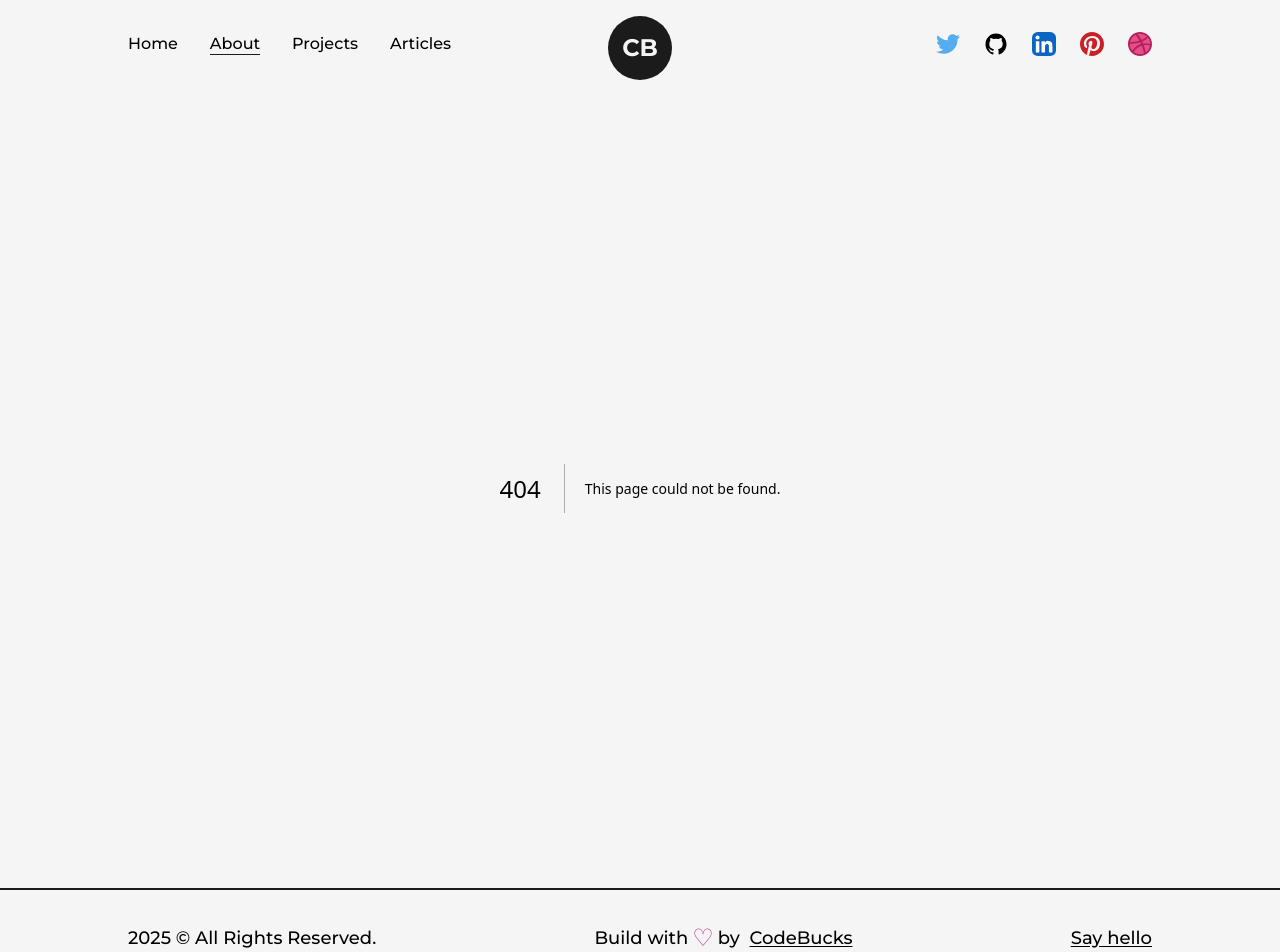
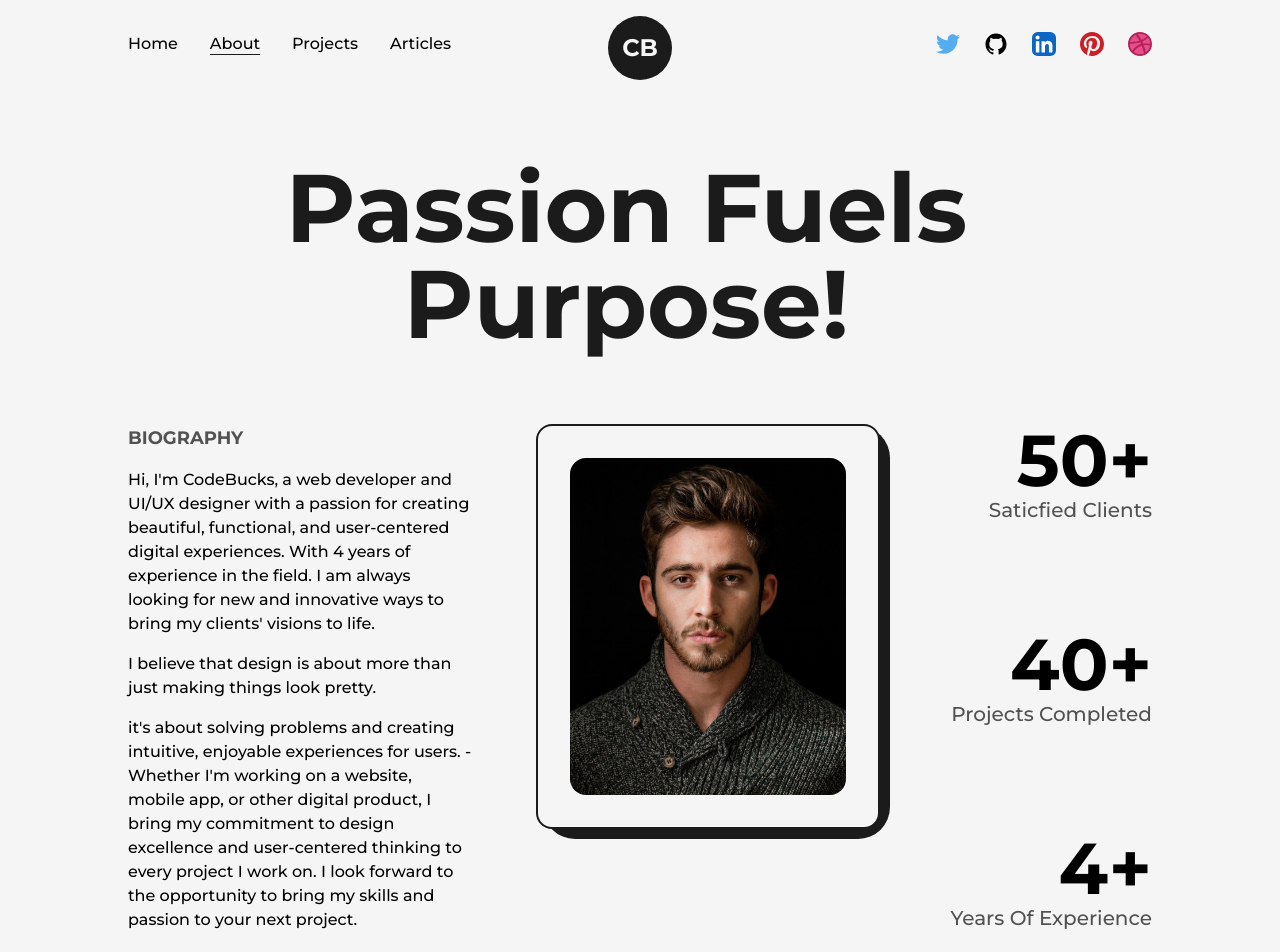
Before and after one commit to KevalVala05/NextJS-Portfolio, a Next.js app: page /about in a window 1280 px wide. Before the commit this address had no page. Shown: the top 952 px of the page. Built offline with nearby package versions, Linux system fonts and the light colour scheme.

Commit message:
Skills page pending

```diff
--- /dev/null
+++ b/src/components/Skills.js
@@ -0,0 +1,9 @@
+import React from 'react'
+
+const Skills = () => {
+  return (
+    <div>Skills</div>
+  )
+}
+
+export default Skills
--- /dev/null
+++ b/src/pages/about.js
@@ -0,0 +1,104 @@
+import AnimatedText from "@/components/AnimatedText";
+import Layout from "@/components/Layout";
+import Head from "next/head";
+import { useSpring, useMotionValue, useInView } from "framer-motion";
+import React, { useEffect, useRef } from "react";
+import Image from "next/image";
+import profilePic from "../../public/images/profile/developer-pic-2.jpg";
+
+const AnimatedNumbers = ({ value }) => {
+    const ref = useRef(null);
+    const motionValue = useMotionValue(0);
+    const springValue = useSpring(motionValue, { duration: 3000 });
+    const isInView = useInView(ref, {once: true});
+
+    useEffect(() => {
+        if(isInView){
+            motionValue.set(value);
+        }
+    }, [isInView, value, motionValue]);
+
+    useEffect(() => {
+        springValue.on("change", (latest) => {
+            if(ref.current && latest.toFixed(0) <= value){
+                ref.current.textContent = latest.toFixed(0);
+            }
+        })
+    }, [springValue, value])
+
+    return <span ref={ref}></span>;
+};
+
+const about = () => {
+  return (
+    <>
+      <Head>
+        <title>CodeBucks | About Page</title>
+        <meta name="description" content="About Page" />
+      </Head>
+      <main className="flex w-full flex-col items-center justify-center">
+        <Layout className="pt-16">
+          <AnimatedText text={"Passion Fuels Purpose!"} className="mb-16" />
+          <div className="grid w-full grid-cols-8 gap-16">
+            <div className="col-span-3 flex flex-col items-start justify-start">
+              <h2 className="mb-4 text-lg font-bold uppercase text-dark/75">
+                Biography
+              </h2>
+              <p className="font-medium">
+                Hi, I'm CodeBucks, a web developer and UI/UX designer with a
+                passion for creating beautiful, functional, and user-centered
+                digital experiences. With 4 years of experience in the field. I
+                am always looking for new and innovative ways to bring my
+                clients' visions to life.
+              </p>
+              <p className="my-4 font-medium">
+                I believe that design is about more than just making things look
+                pretty.
+              </p>
+              <p className="font-medium">
+                it's about solving problems and creating intuitive, enjoyable
+                experiences for users. - Whether I'm working on a website,
+                mobile app, or other digital product, I bring my commitment to
+                design excellence and user-centered thinking to every project I
+                work on. I look forward to the opportunity to bring my skills
+                and passion to your next project.
+              </p>
+            </div>
+            <div className="col-span-3 relative h-max rounded-2xl border-2 border-solid border-dark bg-light p-8">
+              <div className="absolute top-0 -right-3 -z-10 w-[102%] h-[103%] rounded-[2rem] bg-dark" />
+              <Image src={profilePic} className="w-full h-auto rounded-2xl" alt="Profile Pic" />
+            </div>
+            <div className="col-span-2 flex flex-col items-end justify-between">
+              <div className="flex flex-col items-end justify-center">
+                <span className="inline-block text-7xl font-bold">
+                  <AnimatedNumbers value={50} />+
+                </span>
+                <h2 className="text-xl font-medium capitalize text-dark/75">
+                  saticfied clients
+                </h2>
+              </div>
+              <div className="flex flex-col items-end justify-center">
+                <span className="inline-block text-7xl font-bold">
+                    <AnimatedNumbers value={40} />
+                    +</span>
+                <h2 className="text-xl font-medium capitalize text-dark/75">
+                  projects completed
+                </h2>
+              </div>
+              <div className="flex flex-col items-end justify-center">
+                <span className="inline-block text-7xl font-bold">
+                    <AnimatedNumbers value={4} />
+                    +</span>
+                <h2 className="text-xl font-medium capitalize text-dark/75">
+                  years of experience
+                </h2>
+              </div>
+            </div>
+          </div>
+        </Layout>
+      </main>
+    </>
+  );
+};
+
+export default about;
```
